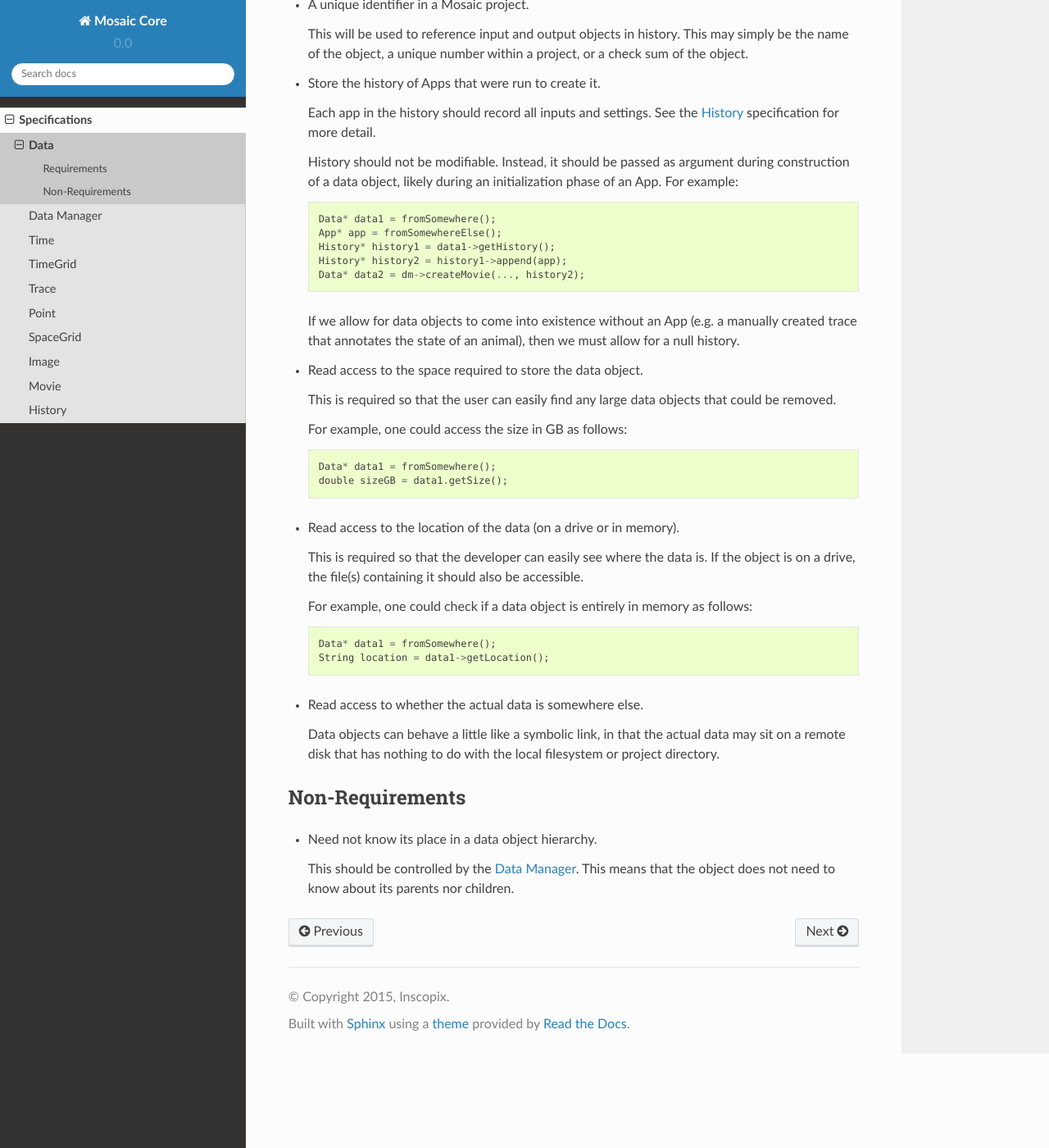
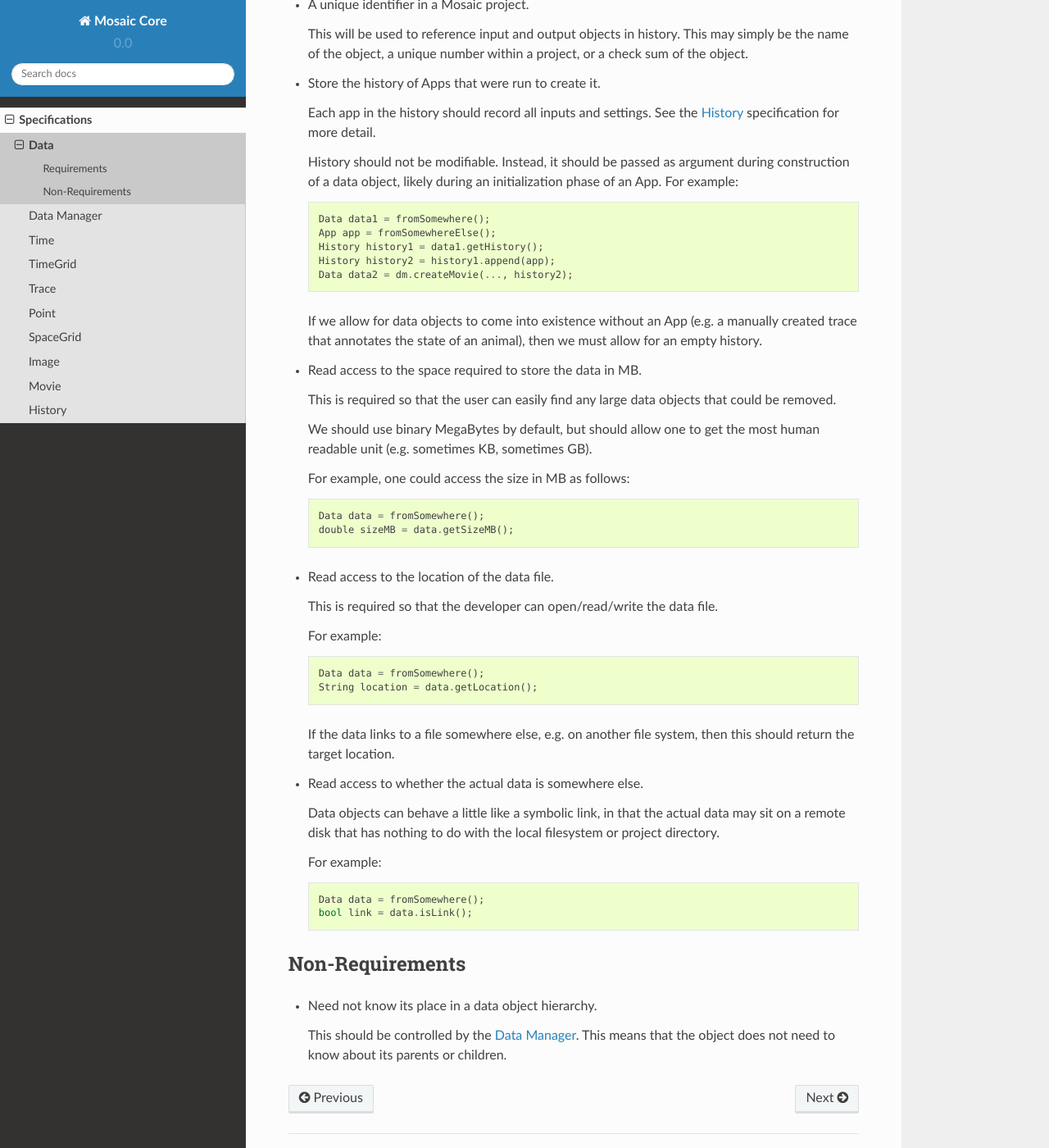
Before and after one commit to inscopix/isxcore, a Sphinx documentation site: the page built from doc/source/specs/Data.rst, in a window 1280 px wide and 1400 px high, scrolled down 569 px. Shown: the whole window at 82% size. Built offline with Sphinx 7.4.7 and the Read the Docs theme 2.0.0, drawn with Linux system fonts in a browser that asks for light colours.

Commit message:
Update Data and DataManager specs for review

```diff
--- a/doc/source/specs/Data.rst
+++ b/doc/source/specs/Data.rst
@@ -13,16 +13,16 @@ Requirements
 - A unique name in a Mosaic session.
 
   This will be used for identifying objects by name. For example, when
-  specifying the inputs to an App. Uniqueness should be controlled by the
-  :ref:`DataManager`.
+  specifying the inputs to an App.
+  Uniqueness should be controlled by the :ref:`DataManager`.
 
-  Only read access to the name is required. Changing the name requires
-  interaction with the :ref:`DataManager`.
+  Only read access to the name is required.
+  Changing the name requires interaction with the :ref:`DataManager`.
 
   For example::
 
-    Data* data1 = fromSomewhere();
-    String name = data1->getName();
+    Data data1 = fromSomewhere();
+    String name = data1.getName();
 
 - A unique identifier in a Mosaic project.
 
@@ -35,41 +35,45 @@ Requirements
   Each app in the history should record all inputs and settings.
   See the :ref:`History` specification for more detail.
 
-  History should not be modifiable. Instead, it should
-  be passed as argument during construction of a data object, likely
-  during an initialization phase of an App. For example::
+  History should not be modifiable.
+  Instead, it should be passed as argument during construction of a data
+  object, likely during an initialization phase of an App.
+  For example::
 
-    Data* data1 = fromSomewhere();
-    App* app = fromSomewhereElse();
-    History* history1 = data1->getHistory();
-    History* history2 = history1->append(app);
-    Data* data2 = dm->createMovie(..., history2);
+    Data data1 = fromSomewhere();
+    App app = fromSomewhereElse();
+    History history1 = data1.getHistory();
+    History history2 = history1.append(app);
+    Data data2 = dm.createMovie(..., history2);
 
   If we allow for data objects to come into existence without an
   App (e.g. a manually created trace that annotates the state of an
-  animal), then we must allow for a null history.
+  animal), then we must allow for an empty history.
 
-- Read access to the space required to store the data object.
+- Read access to the space required to store the data in MB.
 
   This is required so that the user can easily find any large data
   objects that could be removed.
 
-  For example, one could access the size in GB as follows::
+  We should use binary MegaBytes by default, but should allow one to get
+  the most human readable unit (e.g. sometimes KB, sometimes GB).
 
-    Data* data1 = fromSomewhere();
-    double sizeGB = data1.getSize();
+  For example, one could access the size in MB as follows::
 
-- Read access to the location of the data (on a drive or in memory).
+    Data data = fromSomewhere();
+    double sizeMB = data.getSizeMB();
 
-  This is required so that the developer can easily see where the data is.
-  If the object is on a drive, the file(s) containing it should also be
-  accessible.
+- Read access to the location of the data file.
 
-  For example, one could check if a data object is entirely in memory as
-  follows::
+  This is required so that the developer can open/read/write the data file.
 
-    Data* data1 = fromSomewhere();
-    String location = data1->getLocation();
+  For example::
+
+    Data data = fromSomewhere();
+    String location = data.getLocation();
+
+  If the data links to a file somewhere else, e.g. on another file system,
+  then this should return the target location.
 
 - Read access to whether the actual data is somewhere else.
 
@@ -77,11 +81,17 @@ Requirements
   data may sit on a remote disk that has nothing to do with the local
   filesystem or project directory.
 
+  For example::
+
+    Data data = fromSomewhere();
+    bool link = data.isLink();
+
 
 Non-Requirements
 ^^^^^^^^^^^^^^^^
 
 - Need not know its place in a data object hierarchy.
 
-  This should be controlled by the :ref:`DataManager`. This means that
-  the object does not need to know about its parents nor children.
+  This should be controlled by the :ref:`DataManager`.
+  This means that the object does not need to know about its parents or
+  children.
```
Also changed, not shown: doc/source/specs/DataManager.rst (+49 -47 lines).
